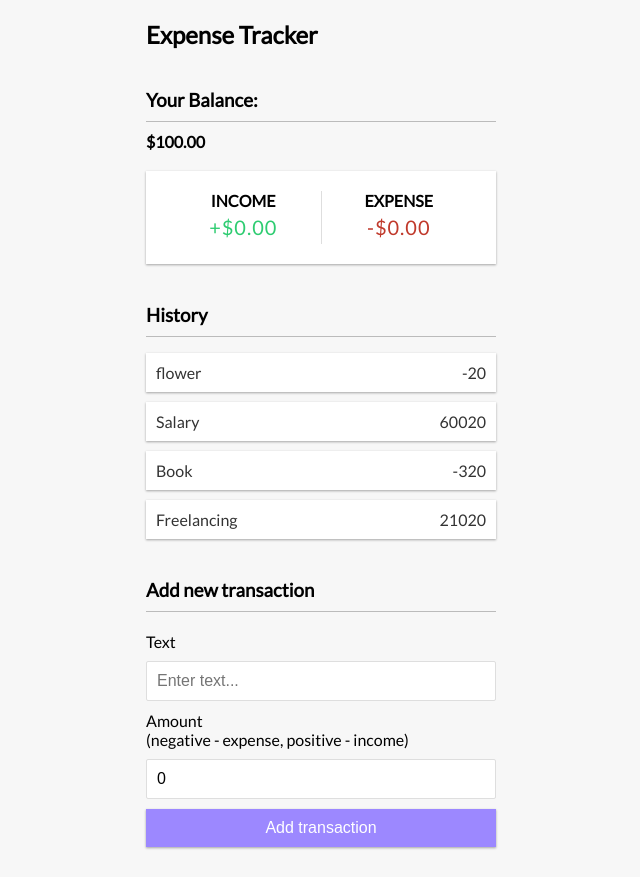
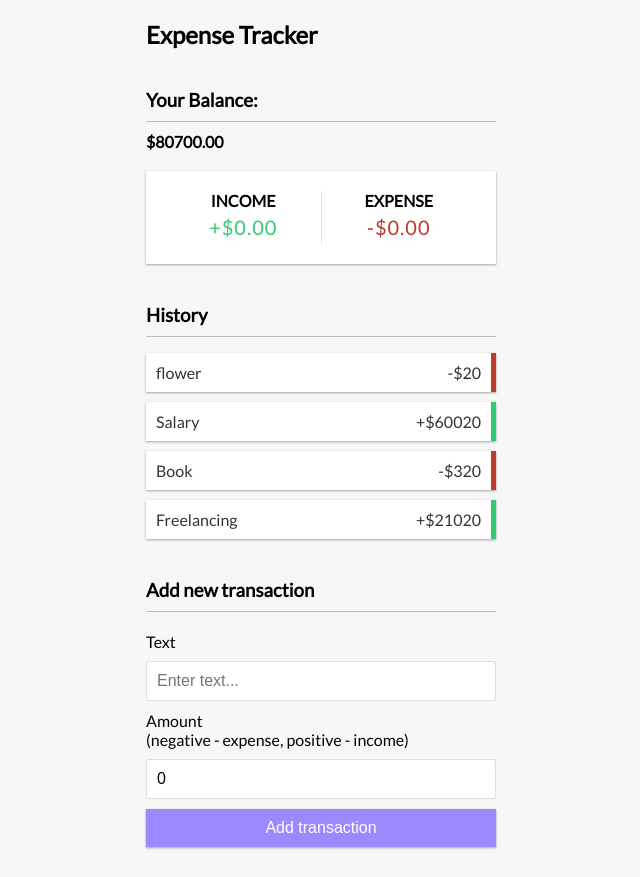
Before and after one commit to HasanHafizurRahman/expense-tracker, a React (Create React App) app: page / in a window 1280 px wide. Shown: the whole page, without its empty margins (319-959 px from the left). Built offline with nearby package versions, Linux system fonts and the light colour scheme.

Commit message:
balance calculated

```diff
--- a/src/components/Balance.js
+++ b/src/components/Balance.js
@@ -1,10 +1,16 @@
-import React from "react";
+import React, { useContext } from "react";
+import { GlobalContext } from "../context/GlobalState";
 
 const Balance = () => {
+  const { transactions } = useContext(GlobalContext);
+
+  const amounts = transactions.map((transaction) => transaction.amount);
+
+  const total = amounts.reduce((acc, item) => (acc += item), 0).toFixed(2);
   return (
     <div>
       <h3>Your Balance:</h3>
-      <h4>$100.00</h4>
+      <h4>${total}</h4>
     </div>
   );
 };
--- a/src/components/Transaction.js
+++ b/src/components/Transaction.js
@@ -1,10 +1,14 @@
-import React from 'react';
+import React from "react";
 
-const Transaction = ({transaction}) => {
+const Transaction = ({ transaction }) => {
+  const sign = transaction.amount > 0 ? "+" : "-";
   return (
     <div>
-        <li>
-          {transaction.text} <span>{transaction.amount}</span>{" "}
+      <li className={transaction.amount < 0 ? "minus" : "plus"}>
+        {transaction.text}{" "}
+        <span>
+          {sign}${Math.abs(transaction.amount)}
+        </span>{" "}
         <button className="delete-btn">x</button>
       </li>
     </div>
```
Lines whose indentation alone changed are shown as unchanged.
